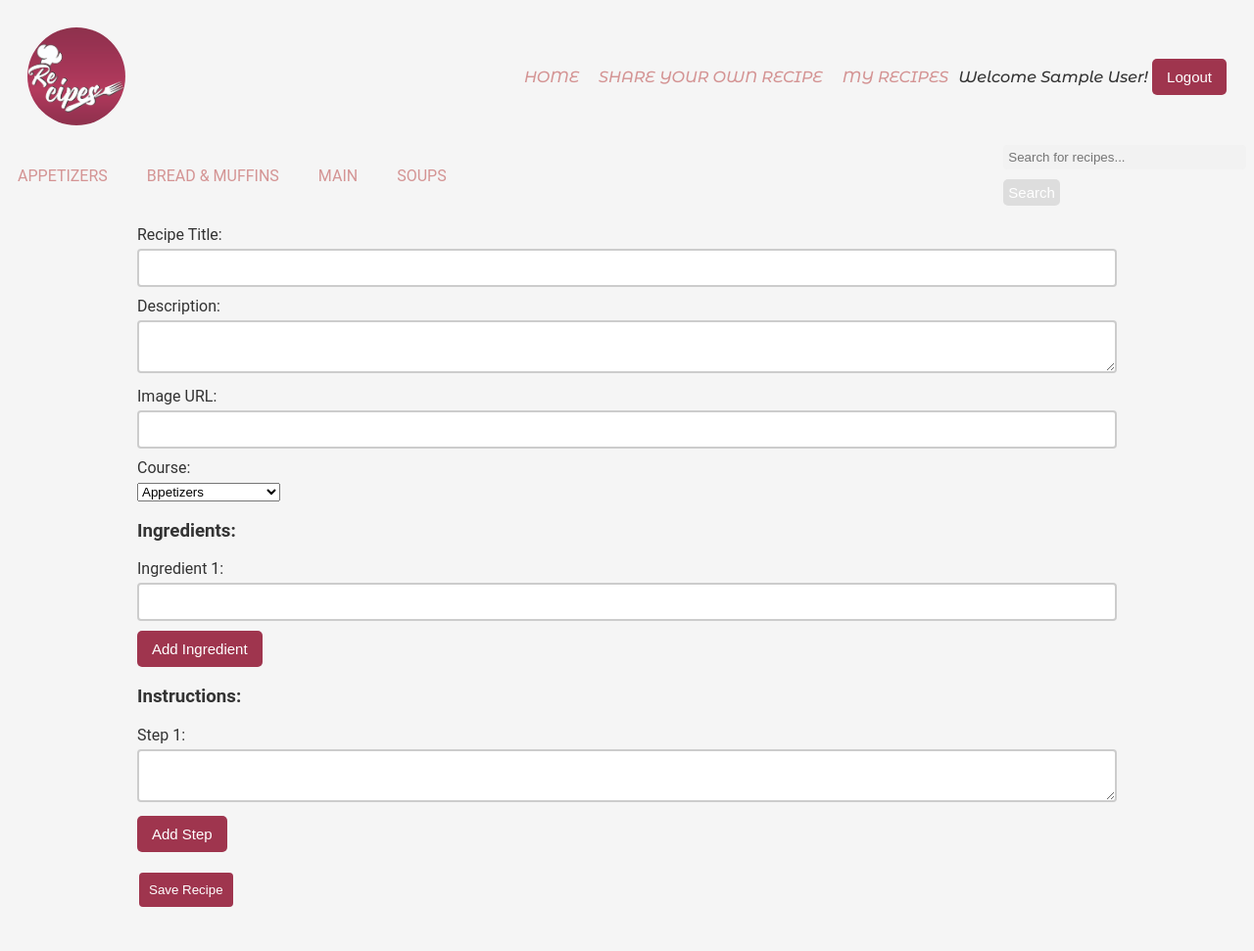
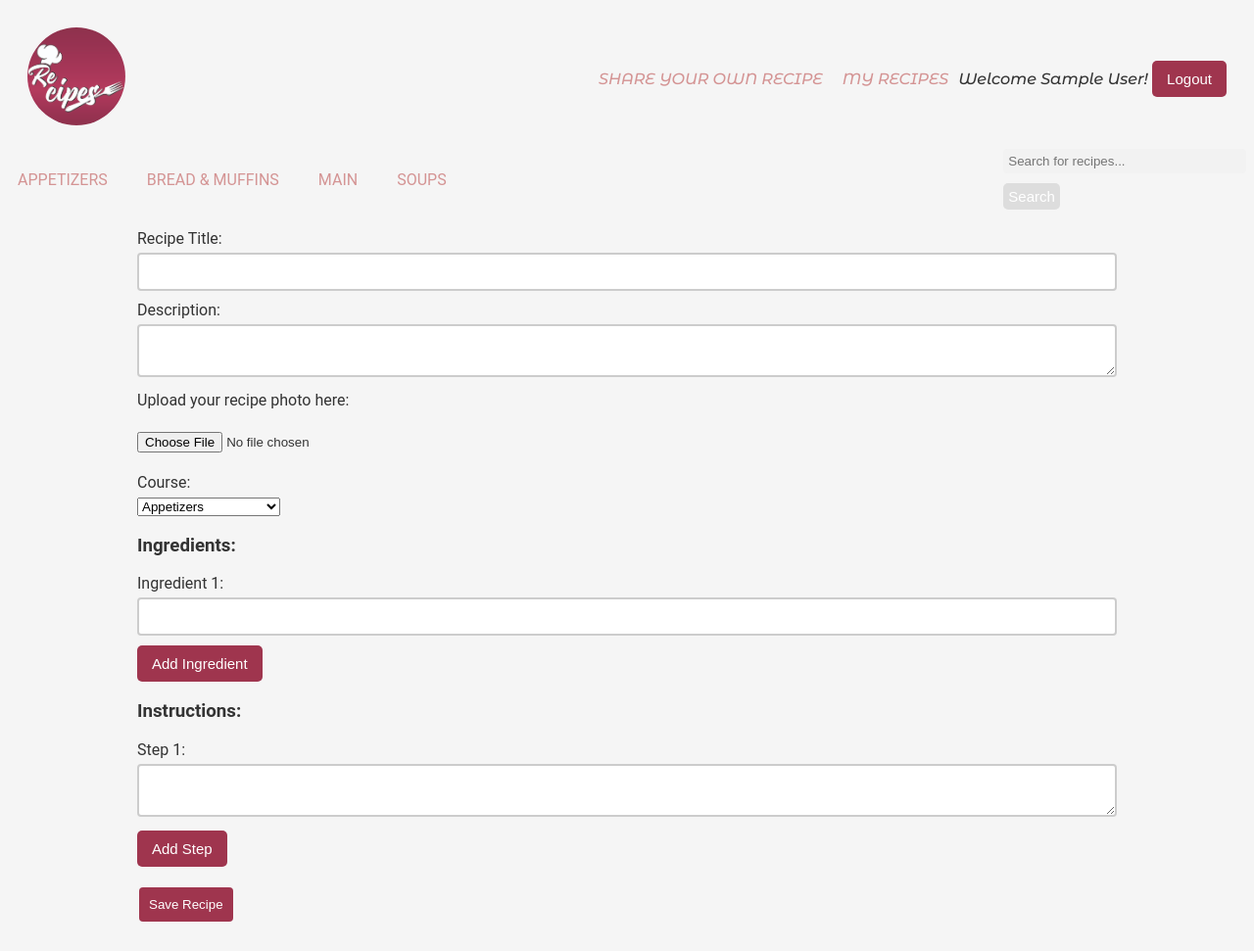
Before and after one commit to RenataKuroda/recipe-flask-app, a Flask app: page /new-recipe in a window 1280 px wide. Shown: the whole page at 98% size. Before the commit the page ends 926 px from the top, so only its background shows below. Run offline with Flask 2, Linux system fonts and the light colour scheme; the visitor is signed in with stand-in values (Sample User, id 1); some libraries are stand-ins or nearby versions.

Commit message:
adding cloudinary to upload photos

```diff
--- a/app.py
+++ b/app.py
@@ -2,12 +2,15 @@ from flask import Flask, render_template, request, redirect, session
 import psycopg2
 from psycopg2.extras import RealDictCursor
 from werkzeug.security import generate_password_hash, check_password_hash
+from cloudinary import CloudinaryImage
+import cloudinary.uploader
+import os
 
 from models.recipe import get_all_recipes, get_recipe, insert_recipe, delete_recipe, update_recipe, get_user_recipes, get_all_recipes_by_search, get_all_recipes_by_course
 from models.users import get_user_by_email, insert_user
 
 app = Flask(__name__)
-app.config['SECRET_KEY'] = 'naoseiqualpalavrasecretaescolher';
+app.config['SECRET_KEY'] = os.getenv('SECRET_KEY')
 
 @app.route('/')
 def index():
@@ -72,7 +75,11 @@ def add_recipe():
 
     title = request.form.get('title')
     description = request.form.get('description')
-    image_url = request.form.get('image_url')
+    image = request.files.get('image')
+
+    uploaded_image = cloudinary.uploader.upload(image)
+    image_url = uploaded_image['url']
+
     user_id = session['user_id']
     course = request.form.get('course')
 
@@ -145,7 +152,11 @@ def edit_recipe_form(id):
         if step_instruction:
             instructions.append(step_instruction)
 
-    image_url = request.form.get('image_url')
+    image = request.files.get('image')
+
+    uploaded_image = cloudinary.uploader.upload(image)
+    image_url = uploaded_image['url']
+
     course = request.form.get('course')
 
     update_recipe(id, title, description, ingredients, instructions, image_url, course)
--- a/templates/layout.html
+++ b/templates/layout.html
@@ -13,11 +13,12 @@
     </head>
     <body>
         <header class="logo">
-            <img src="/static/images/logo.jpg" alt="Re-cipes Logo">
+            <a href="/">
+                <img src="/static/images/logo.jpg" alt="Re-cipes Logo">
+            </a>
 
 
         <nav>
-            <a href="/">Home</a>
 
             <a href="/new-recipe">Share Your Own Recipe</a>
             {% if session.get('user_id') %}
--- a/templates/new_recipe.html
+++ b/templates/new_recipe.html
@@ -6,15 +6,17 @@
 
 {% block main%}
 
-<form action="/new-recipe" method="post">
+<form action="/new-recipe" method="post" enctype="multipart/form-data">
   <label for="title">Recipe Title:</label>
   <input type="text" id="title" name="title" required>
 
   <label for="description">Description:</label>
   <textarea id="description" name="description"></textarea>
 
-  <label for="image_url">Image URL:</label>
-  <input type="text" id="image_url" name="image_url">
+  <label for="image_url">Upload your recipe photo here:</label>
+  <p>
+    <input type="file" name="image" />
+  </p>
 
   <label for="course">Course:</label>
   <select id="course" name="course">
```
Also changed, not shown: templates/edit_recipe.html (+13 -3 lines), 1 other file.
